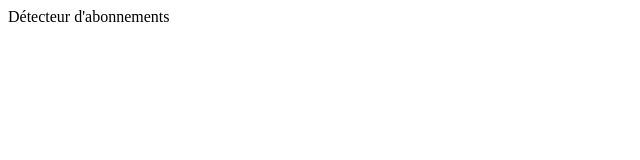
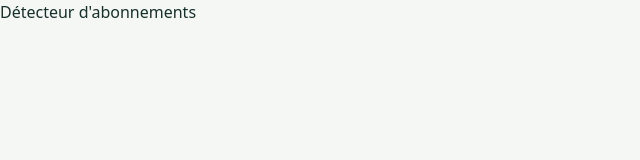
Before and after one commit to hugorako947/SubscriptionDetector, a React (Vite) app: page / in a window 1280 px wide. Shown: the top 160 px of the page, without its empty margins (0-640 px from the left). Built offline with nearby package versions, Linux system fonts and the light colour scheme.

Commit message:
style: Tailwind, police auto-hébergée, jetons clair/sombre et zones sûres

```diff
--- a/src/main.tsx
+++ b/src/main.tsx
@@ -1,6 +1,7 @@
 import { StrictMode } from 'react'
 import { createRoot } from 'react-dom/client'
 import App from './App.tsx'
+import './styles.css'
 
 const root = document.getElementById('root')
 if (!root) throw new Error('Élément #root introuvable')
--- /dev/null
+++ b/src/styles.css
@@ -0,0 +1,105 @@
+@import 'tailwindcss';
+
+/* Police libre (OFL), servie par le site lui-même : aucun CDN.
+   Seul le sous-ensemble « latin » est chargé (accents français, €, −, guillemets). */
+@import '@fontsource/atkinson-hyperlegible-next/latin-400.css';
+@import '@fontsource/atkinson-hyperlegible-next/latin-700.css';
+
+/* Jetons sémantiques. Contrastes vérifiés (WCAG) :
+   texte principal ≥ 12:1, texte secondaire ≥ 6:1, texte sur bouton ≥ 6:1. */
+:root {
+  --paper: #f5f7f5;
+  --surface: #ffffff;
+  --ink: #16302a;
+  --muted: #4b605a;
+  --line: #cbd6d1;
+  --accent: #1d6a56;
+  --on-accent: #ffffff;
+  --mark: #f7dd5e;
+  --mark-ink: #16302a;
+  color-scheme: light dark;
+}
+
+@media (prefers-color-scheme: dark) {
+  :root {
+    --paper: #0f1f1b;
+    --surface: #162a25;
+    --ink: #e5eeeb;
+    --muted: #a6bab4;
+    --line: #2e463f;
+    --accent: #73cdb1;
+    --on-accent: #0c1d18;
+    --mark: #e8ce4f;
+  }
+}
+
+@theme inline {
+  --color-paper: var(--paper);
+  --color-surface: var(--surface);
+  --color-ink: var(--ink);
+  --color-muted: var(--muted);
+  --color-line: var(--line);
+  --color-accent: var(--accent);
+  --color-on-accent: var(--on-accent);
+  --color-mark: var(--mark);
+  --color-mark-ink: var(--mark-ink);
+  --font-sans: 'Atkinson Hyperlegible Next', ui-sans-serif, system-ui, sans-serif;
+}
+
+@layer base {
+  html {
+    -webkit-text-size-adjust: 100%;
+    text-size-adjust: 100%;
+  }
+  body {
+    background: var(--paper);
+    color: var(--ink);
+    font-family: var(--font-sans);
+    line-height: 1.5;
+    -webkit-tap-highlight-color: transparent;
+  }
+  :focus-visible {
+    outline: 3px solid var(--accent);
+    outline-offset: 3px;
+    border-radius: 2px;
+  }
+  @media (prefers-reduced-motion: reduce) {
+    *,
+    *::before,
+    *::after {
+      animation-duration: 0.01ms !important;
+      transition-duration: 0.01ms !important;
+    }
+  }
+}
+
+@utility tabular {
+  font-variant-numeric: tabular-nums;
+}
+
+/* Trait de surligneur légèrement irrégulier : l'élément visuel de l'appli. */
+@utility highlight {
+  background-image: linear-gradient(
+    100deg,
+    transparent 0.2em,
+    var(--mark) 0.35em,
+    var(--mark) calc(100% - 0.4em),
+    transparent calc(100% - 0.15em)
+  );
+  background-size: 100% 78%;
+  background-position: 0 60%;
+  background-repeat: no-repeat;
+  color: var(--mark-ink);
+}
+
+/* Marges de sécurité des écrans à encoche (viewport-fit=cover dans index.html). */
+@utility safe-x {
+  padding-left: max(1.25rem, env(safe-area-inset-left));
+  padding-right: max(1.25rem, env(safe-area-inset-right));
+}
+@utility safe-top {
+  padding-top: max(1rem, env(safe-area-inset-top));
+}
+@utility safe-bottom {
+  padding-bottom: max(1rem, env(safe-area-inset-bottom));
+}
--- a/vite.config.ts
+++ b/vite.config.ts
@@ -1,7 +1,12 @@
+/// <reference types="vitest/config" />
+import tailwindcss from '@tailwindcss/vite'
 import react from '@vitejs/plugin-react'
 import { defineConfig } from 'vite'
 
-// https://vite.dev/config/
 export default defineConfig({
-  plugins: [react()],
+  plugins: [react(), tailwindcss()],
+  test: {
+    environment: 'node',
+    include: ['src/**/*.test.ts', 'config/**/*.test.ts'],
+  },
 })
```
